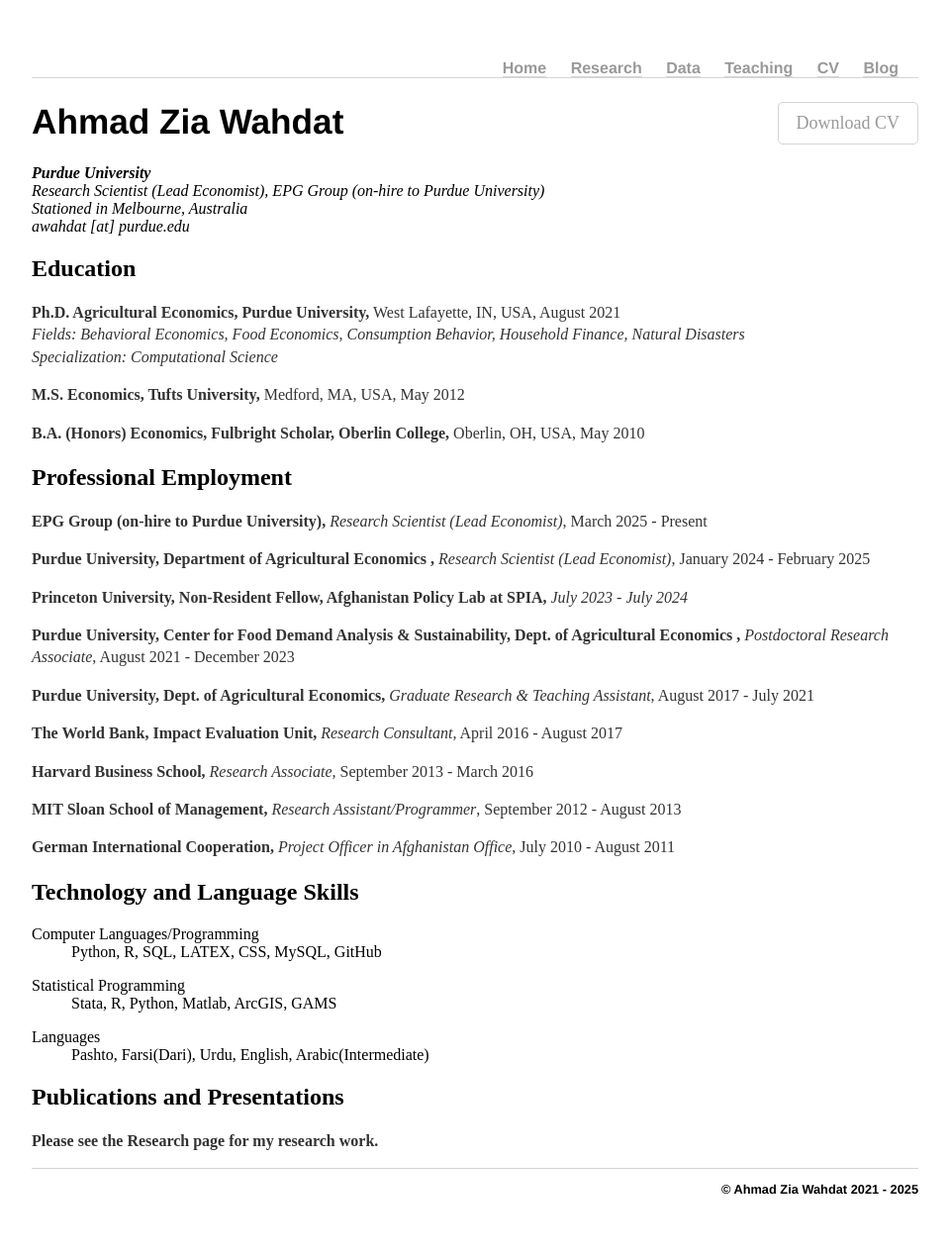
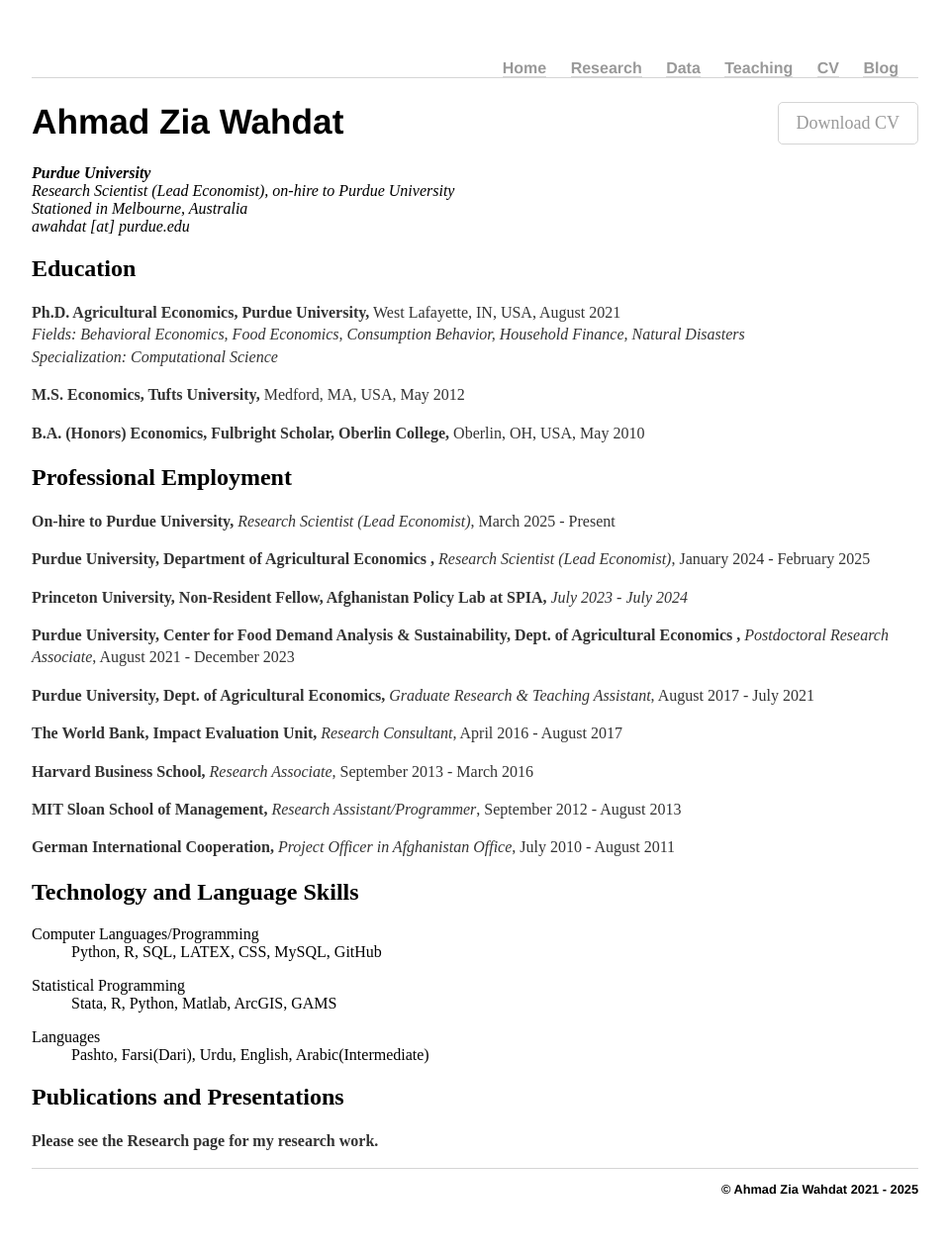
Before and after one commit to awahdat/webpage, a Jekyll site: the page built from cv/index.html, in a window 1280 px wide. Shown: the whole page at 99% size, without its empty margins (160-1119 px from the left). Built offline with Jekyll 4.4.1, drawn with Linux system fonts in a browser that asks for light colours.

Commit message:
Update index.html

```diff
--- a/cv/index.html
+++ b/cv/index.html
@@ -10,7 +10,7 @@ description: Current CV for Ahmad Zia Wahdat.
 				<span itemprop="name"><h1>Ahmad Zia Wahdat</h1></span>
 				<address>
 				<span itemprop="affiliation"><strong>Purdue University</strong><br></span>
-				<span itemprop="affiliation">Research Scientist (Lead Economist), EPG Group (on-hire to Purdue University)<br></span>
+				<span itemprop="affiliation">Research Scientist (Lead Economist), on-hire to Purdue University<br></span>
 				Stationed in Melbourne, Australia<br>
 				<span class="obfuscate">awahdat [at] purdue.edu</span>
 				</address>
@@ -27,7 +27,7 @@ description: Current CV for Ahmad Zia Wahdat.
 
 				<h2>Professional Employment</h2>
 
-				<p><strong>EPG Group (on-hire to Purdue University),</strong> <em>Research Scientist (Lead Economist)</em>, March 2025 - Present<br></p>
+				<p><strong>On-hire to Purdue University,</strong> <em>Research Scientist (Lead Economist)</em>, March 2025 - Present<br></p>
 
 				<p><strong>Purdue University, Department of Agricultural Economics ,</strong> <em>Research Scientist (Lead Economist)</em>, January 2024 - February 2025<br></p>
 
```
